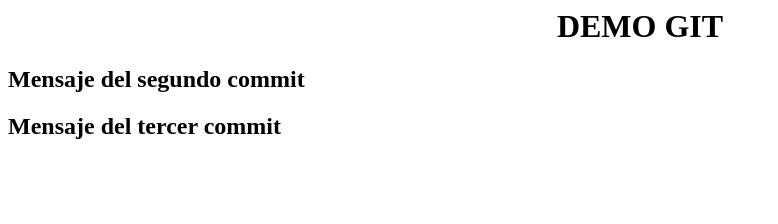
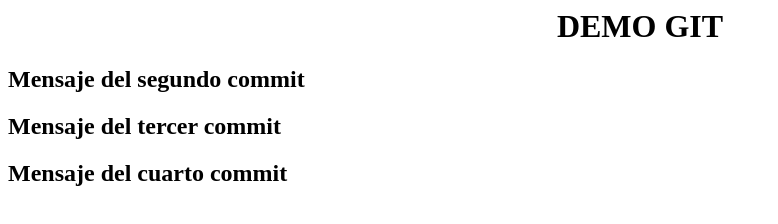
Before and after one commit to lizarragadev/DemoGit2, a plain HTML site: page index.html in a window 1280 px wide. Shown: the whole page, without its empty margins (0-778 px from the left). Drawn offline with Linux system fonts and the light colour scheme.

Commit message:
Se adicionó otro nuevo titulo

```diff
--- a/index.html
+++ b/index.html
@@ -8,5 +8,6 @@
         </center>
         <h2>Mensaje del segundo commit</h2>
         <h2>Mensaje del tercer commit</h2>
+        <h2>Mensaje del cuarto commit</h2>
     </body>
 </html>
```
